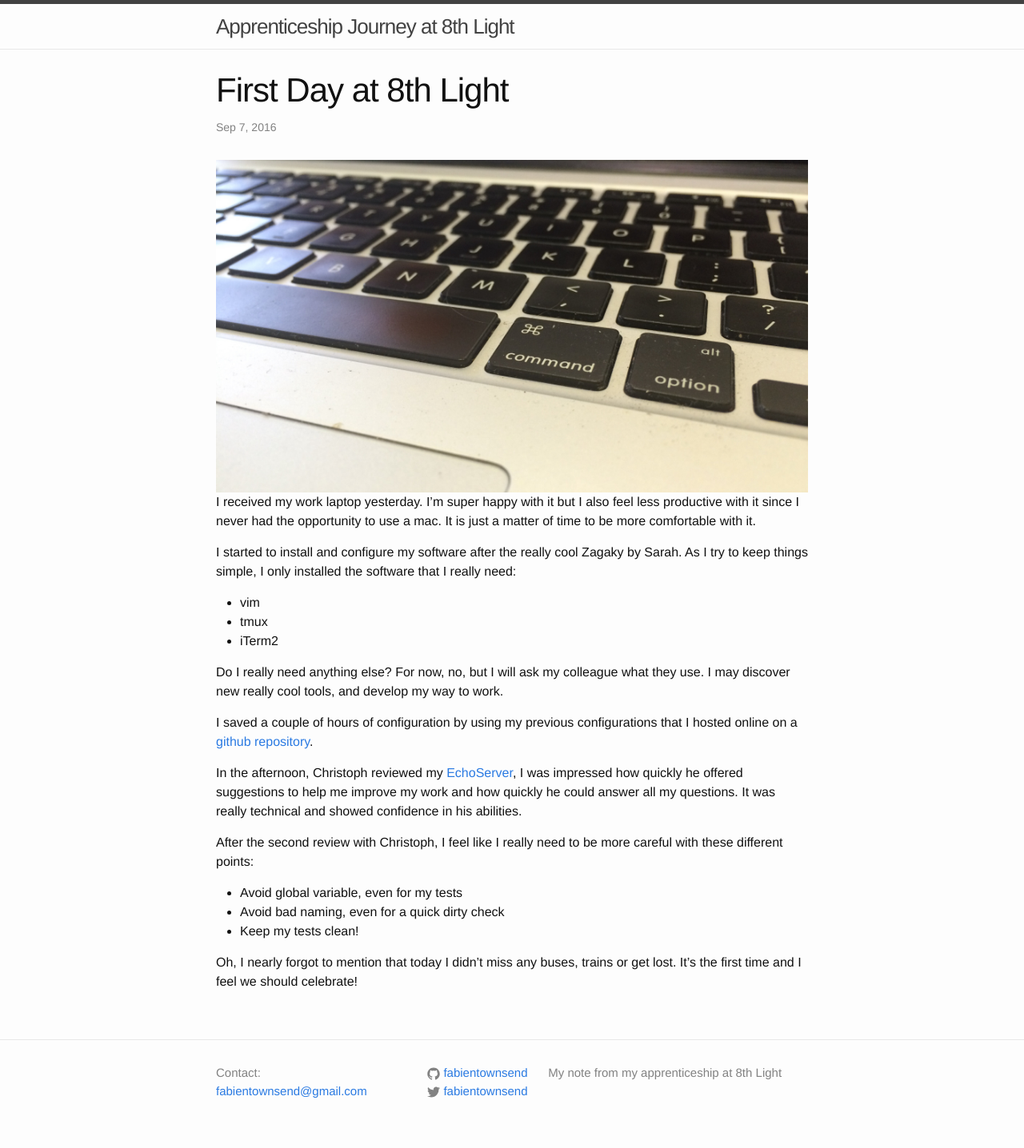
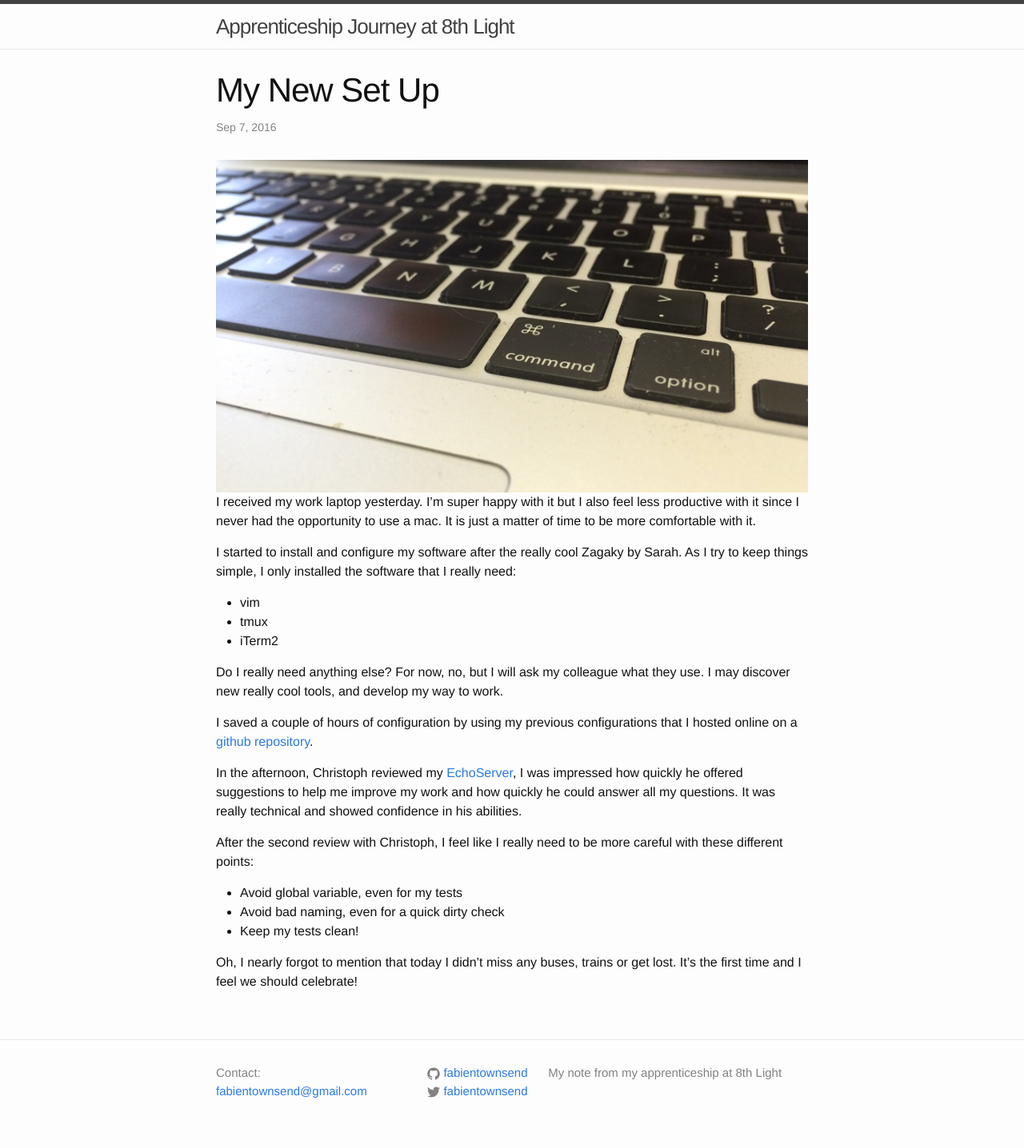
Before and after one commit to fabientownsend/fabientownsend.github.io, a Jekyll site: the page built from _posts/2016-09-07-set-up.markdown, in a window 1280 px wide. Shown: the whole page at 80% size. Built offline with Jekyll 4.4.1, drawn with Linux system fonts in a browser that asks for light colours.

Commit message:
correct the title

```diff
--- a/_posts/2016-09-07-set-up.markdown
+++ b/_posts/2016-09-07-set-up.markdown
@@ -1,6 +1,6 @@
 ---
 layout: post
-title:  "First Day at 8th Light"
+title:  "My New Set Up"
 date:   2016-09-07 10:42:51 +0100
 categories: apprenticeship
 ---
```
